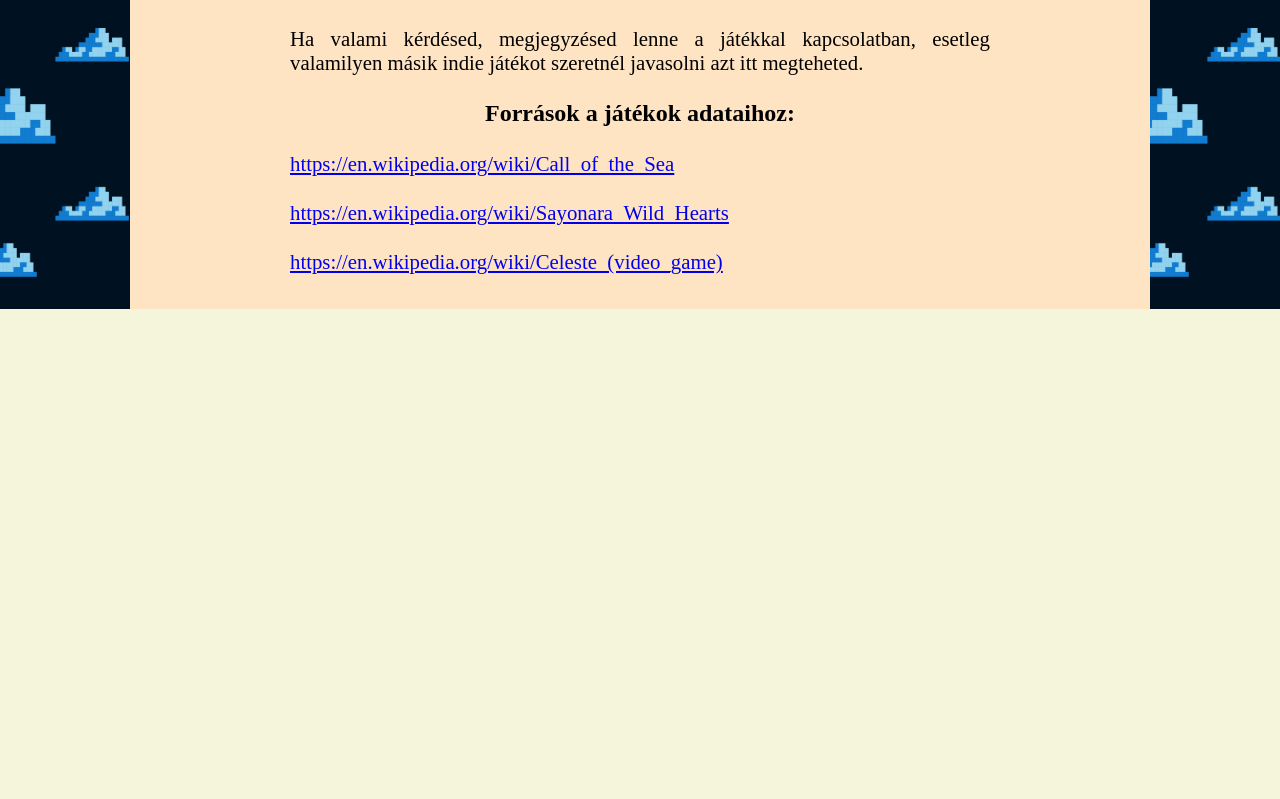
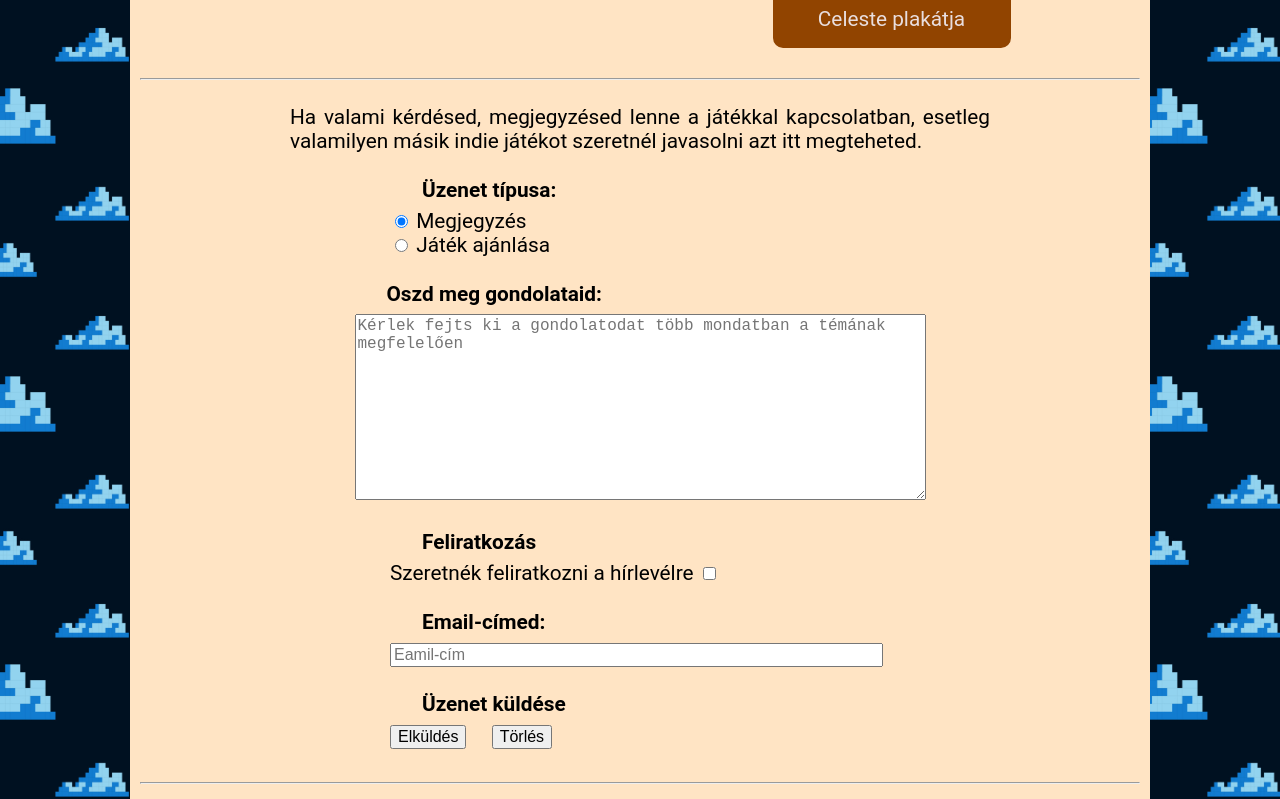
Before and after one commit to KlenAr313/ELTE-2-routine-tasks, a plain HTML site: page Web/IndieBase/index.html in a window 1280 px wide. Shown: the part 1756-2555 px from the top of the page. Before the commit the page ends 2065 px from the top, so only its background shows below. Drawn offline with Linux system fonts and the light colour scheme.

Commit message:
Table & Form

```diff
--- a/Web/IndieBase/index.html
+++ b/Web/IndieBase/index.html
@@ -119,17 +119,50 @@
                 </figure>
             </article>
         </div>
-        <p>Ha valami kérdésed, megjegyzésed lenne a játékkal kapcsolatban, esetleg valamilyen másik indie játékot
-            szeretnél
-            javasolni azt itt megteheted.</p>
+        <hr>
+        <div class="form">
+            <p>Ha valami kérdésed, megjegyzésed lenne a játékkal kapcsolatban, esetleg valamilyen másik indie játékot
+                szeretnél
+                javasolni azt itt megteheted.</p>
 
+            <form action="mailto:h9mrbv@inf.elte.hu" method="post" enctype="text/plain">
+                <fieldset>
+                    <legend>Üzenet típusa:</legend>
+                    <input type="radio" name="type" id="megj" checked>
+                    <label for="megj">Megjegyzés</label><br>
+                    <input type="radio" name="type" id="rec">
+                    <label for="rec">Játék ajánlása</label>
+                </fieldset>
+                <fieldset>
+                    <legend>Oszd meg gondolataid:</legend>
+                    <textarea name="message" id="message" cols="55" rows="10" minlength="20" maxlength="400" required
+                        placeholder="Kérlek fejts ki a gondolatodat több mondatban a témának megfelelően"></textarea>
+                </fieldset>
+                <fieldset>
+                    <legend>Feliratkozás</legend>
+                    <label for="sub">Szeretnék feliratkozni a hírlevélre</label>
+                    <input type="checkbox" name="feliratkozas" id="sub">
+                </fieldset>
+                <fieldset>
+                    <legend>Email-címed:</legend>
+                    <input type="email" name="email" id="email" size="50" maxlength="40" minlength="5" required
+                        placeholder="Eamil-cím">
+                </fieldset>
+                <fieldset>
+                    <legend>Üzenet küldése</legend>
+                    <input type="submit" value="Elküldés">
+                    <input type="reset" value="Törlés">
+                </fieldset>
+            </form>
+        </div>
+        <hr>
         <h2>Források a játékok adataihoz:</h2>
-        <p><a href="https://en.wikipedia.org/wiki/Call_of_the_Sea">https://en.wikipedia.org/wiki/Call_of_the_Sea</a></p>
+        <p><a href="https://en.wikipedia.org/wiki/Call_of_the_Sea" target="_blank">https://en.wikipedia.org/wiki/Call_of_the_Sea</a></p>
         <p><a
-                href="https://en.wikipedia.org/wiki/Sayonara_Wild_Hearts">https://en.wikipedia.org/wiki/Sayonara_Wild_Hearts</a>
+                href="https://en.wikipedia.org/wiki/Sayonara_Wild_Hearts" target="_blank">https://en.wikipedia.org/wiki/Sayonara_Wild_Hearts</a>
         </p>
         <p><a
-                href="https://en.wikipedia.org/wiki/Celeste_(video_game)">https://en.wikipedia.org/wiki/Celeste_(video_game)</a>
+                href="https://en.wikipedia.org/wiki/Celeste_(video_game)" target="_blank">https://en.wikipedia.org/wiki/Celeste_(video_game)</a>
         </p>
     </main>
     <footer></footer>
--- a/Web/IndieBase/main.css
+++ b/Web/IndieBase/main.css
@@ -4,7 +4,8 @@ body {
     background-size: 60%;
     padding: 0px;
     margin: 0px;
-    background-color: beige;
+    background-color: #f5f5dc;
+    font-family: Roboto, Oxygen, Ubuntu, Cantarell, 'Open Sans', 'Helvetica Neue', sans-serif;
 }
 
 /* HEADER */
@@ -136,6 +137,25 @@ main video{
     background-color: #914400;
 }
 
+main table{
+    border: #914400 5px solid;
+    margin: auto;
+    width: 70%;
+    text-align: center;
+    border-collapse: collapse;
+}
+
+main table td, main table th{
+    padding: 5px;
+    border: #3C1900 solid 1px;
+    font-size: 1.2rem;
+}
+
+main table summary, main table p{
+    font-size: 1.2rem;
+    margin: 2px auto;
+}
+
 main h1,h2{
     text-align: center;
 }
@@ -153,7 +173,36 @@ main ul li{
     font-size: 1.3rem;
 }
 
-span#spoiler{
+main span#spoiler{
     width: 100%;
     text-align: center;
 }
+
+main form fieldset{
+    padding-bottom: 25px;
+    border: none;
+    margin: auto;
+    width: 50%;
+    font-size: 1.3rem;
+}
+
+main form legend{
+    font-weight: bold;
+    margin-left: 30px;
+}
+
+main form textarea, main form input{
+    font-size: 1rem;
+}
+
+main form input[type="submit"]{
+    margin-right: 20px;
+}
+
+main a{
+    color: #3C1900;
+}
+
+main a:visited{
+    color: #8b521f;
+}
```
Also changed, not shown: Web/IndieBase/callofsea.html (+2 -2 lines), Web/IndieBase/celeste.html (+1 -1 lines), Web/IndieBase/sayonara.html (+37 -2 lines).
